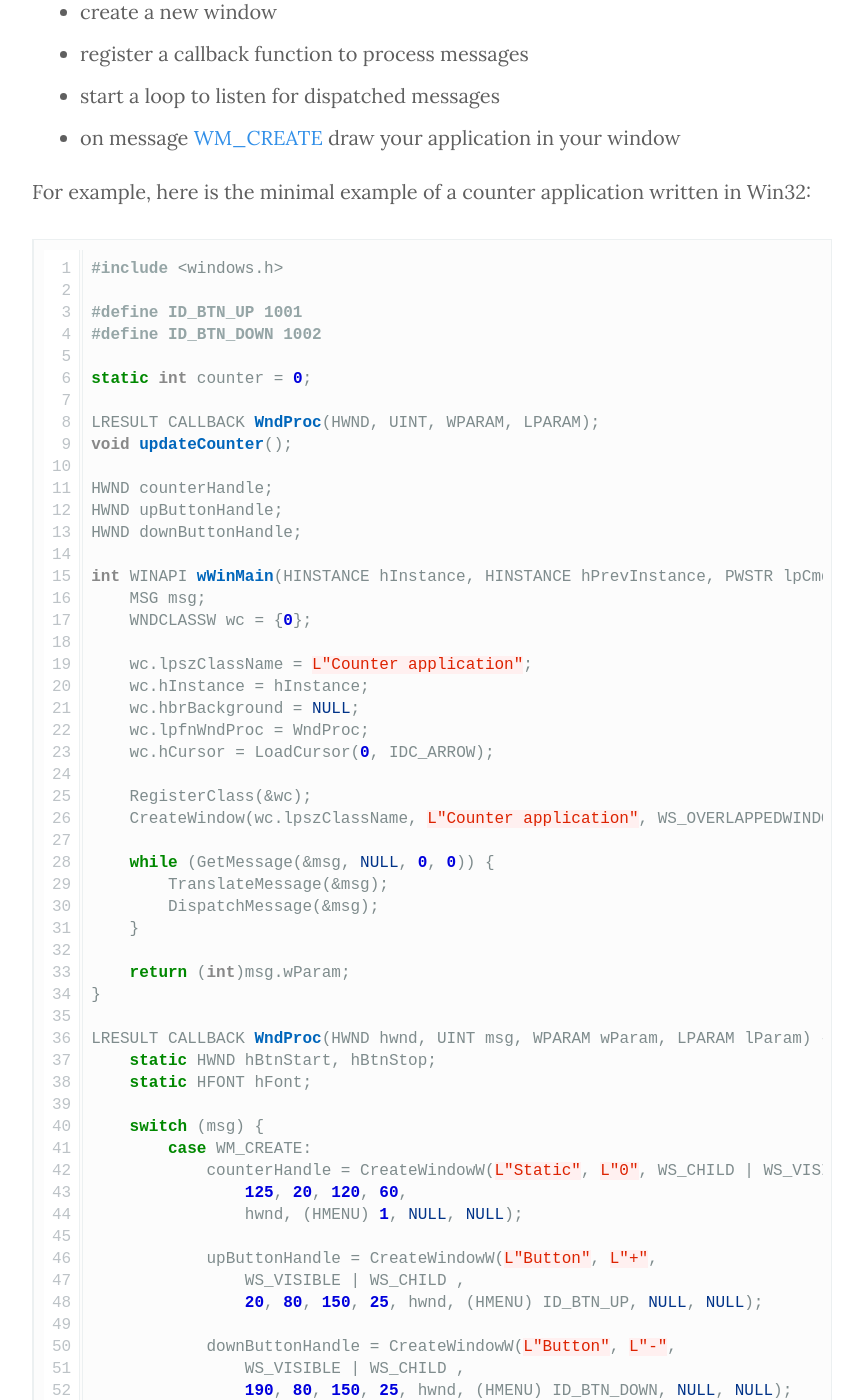
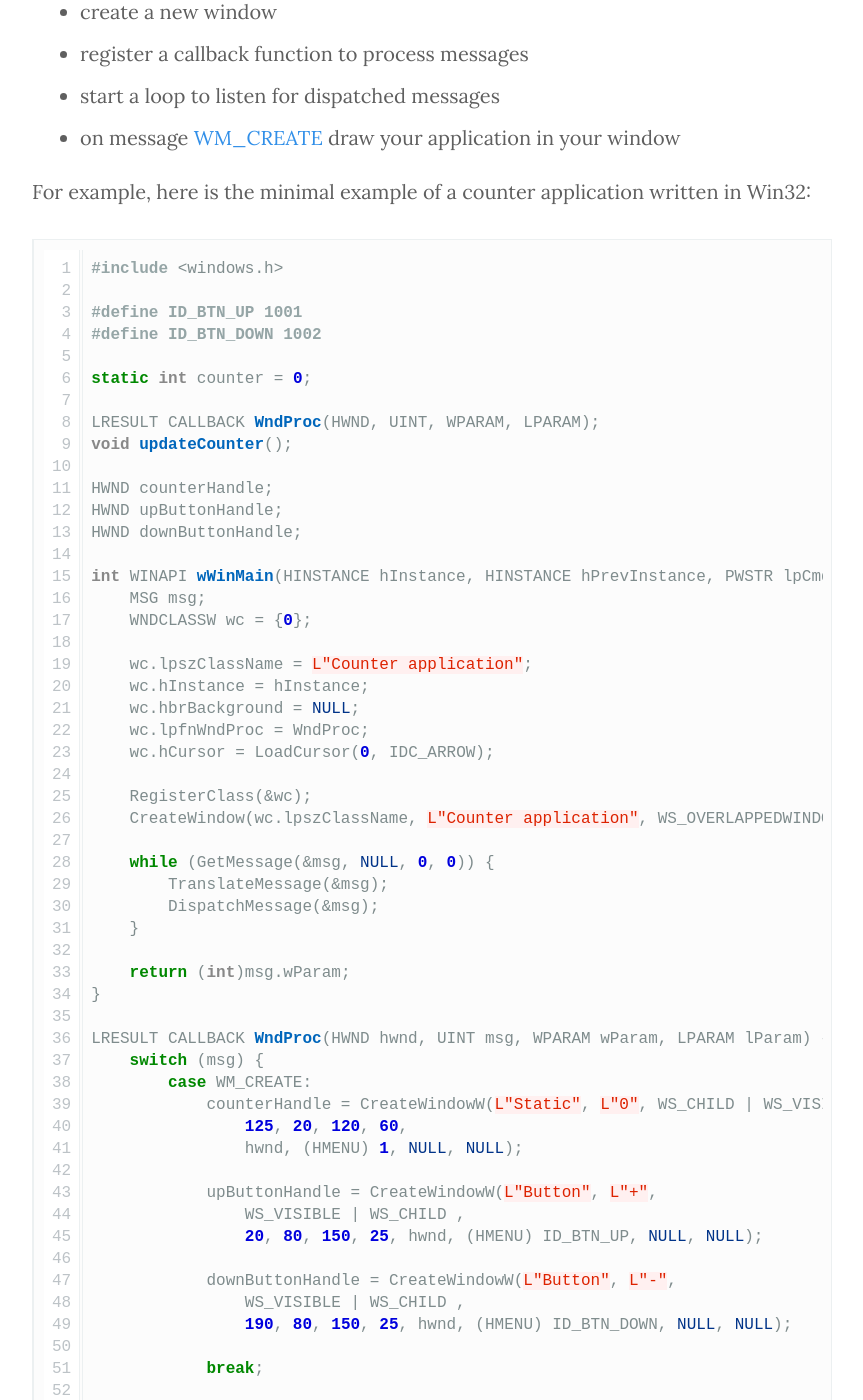
Before and after one commit to Bloomca/blog, a Jekyll site: the page built from _posts/2025-09-21-build-simple-win32-app.md, in a window 1280 px wide and 1400 px high, scrolled down 2871 px. Shown: the whole window, without its empty margins (208-1071 px from the left). Built offline with Jekyll 4.4.1, drawn with Linux system fonts in a browser that asks for light colours; some web fonts are replaced; some of the changed text lies outside the part shown.

Commit message:
remove unused variables in win32 code example

```diff
--- a/_posts/2025-09-21-build-simple-win32-app.md
+++ b/_posts/2025-09-21-build-simple-win32-app.md
@@ -87,9 +87,6 @@ int WINAPI wWinMain(HINSTANCE hInstance, HINSTANCE hPrevInstance, PWSTR lpCmdLin
 }
 
 LRESULT CALLBACK WndProc(HWND hwnd, UINT msg, WPARAM wParam, LPARAM lParam) {
-    static HWND hBtnStart, hBtnStop;
-    static HFONT hFont;
-
     switch (msg) {
         case WM_CREATE:
             counterHandle = CreateWindowW(L"Static", L"0", WS_CHILD | WS_VISIBLE | SS_LEFT,
```
